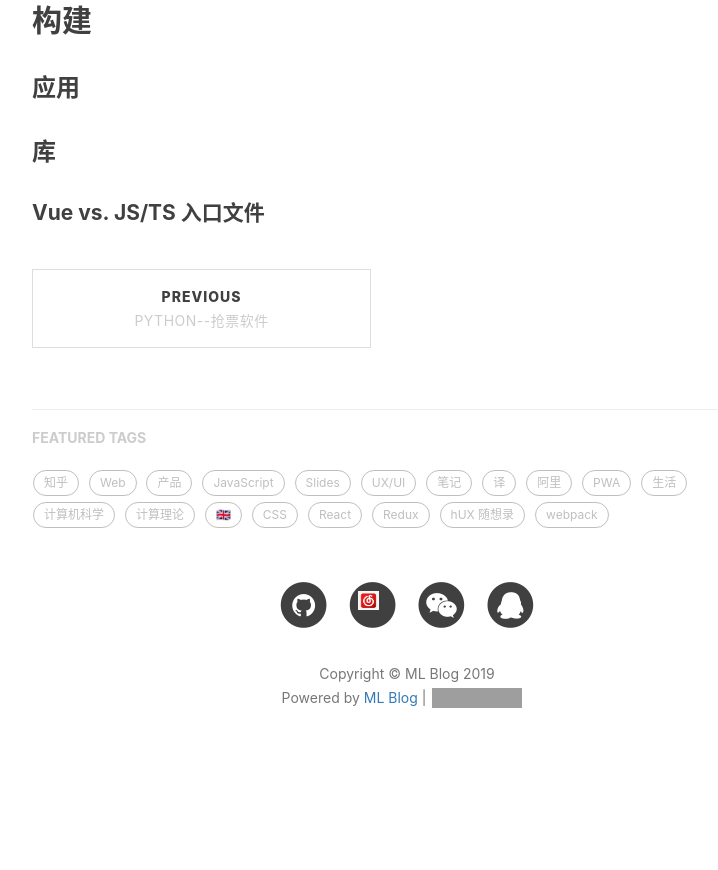
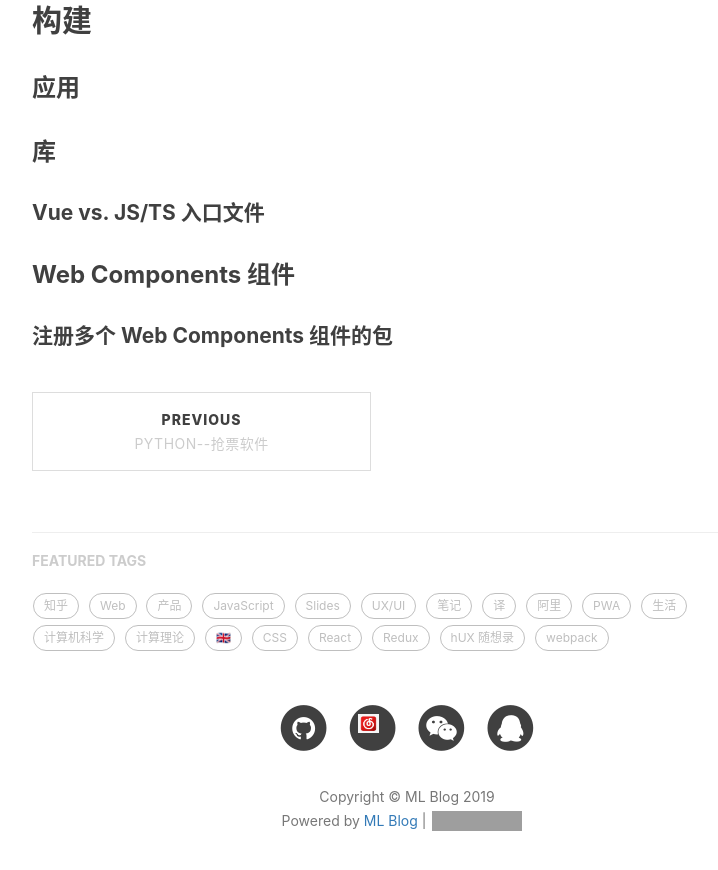
Before and after one commit to adamma1024/ml-blog, a Jekyll site: the page built from _posts/2019-06-13-vue-cli3-webpack.md, in a window 1280 px wide and 900 px high, scrolled down 2911 px. Shown: the top 870 px of the window, without its empty margins (233-951 px from the left). Built offline with Jekyll 4.4.1, drawn with Linux system fonts in a browser that asks for light colours; comment, search, counter and statistics services are not loaded; before the commit the page ends 3713 px from its top, so only the background shows below that; grey boxes are pictures that could not be loaded.

Commit message:
Web Components 组件

```diff
--- a/_posts/2019-06-13-vue-cli3-webpack.md
+++ b/_posts/2019-06-13-vue-cli3-webpack.md
@@ -82,3 +82,7 @@ module.exports = {
 ### 库
 
 #### Vue vs. JS/TS 入口文件
+
+### Web Components 组件
+
+#### 注册多个 Web Components 组件的包
```
